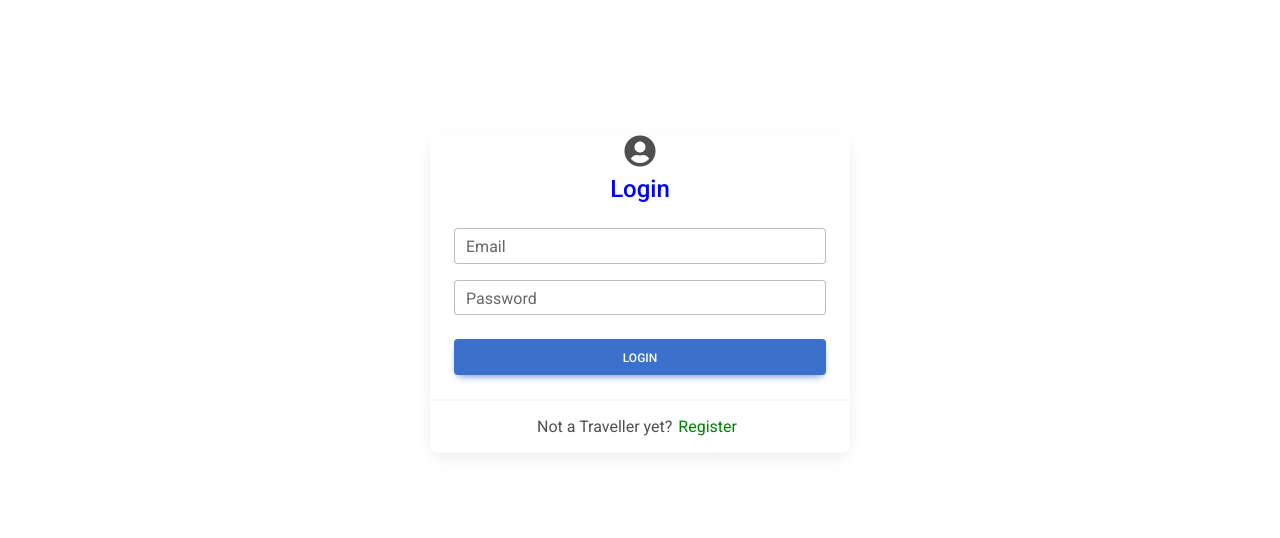
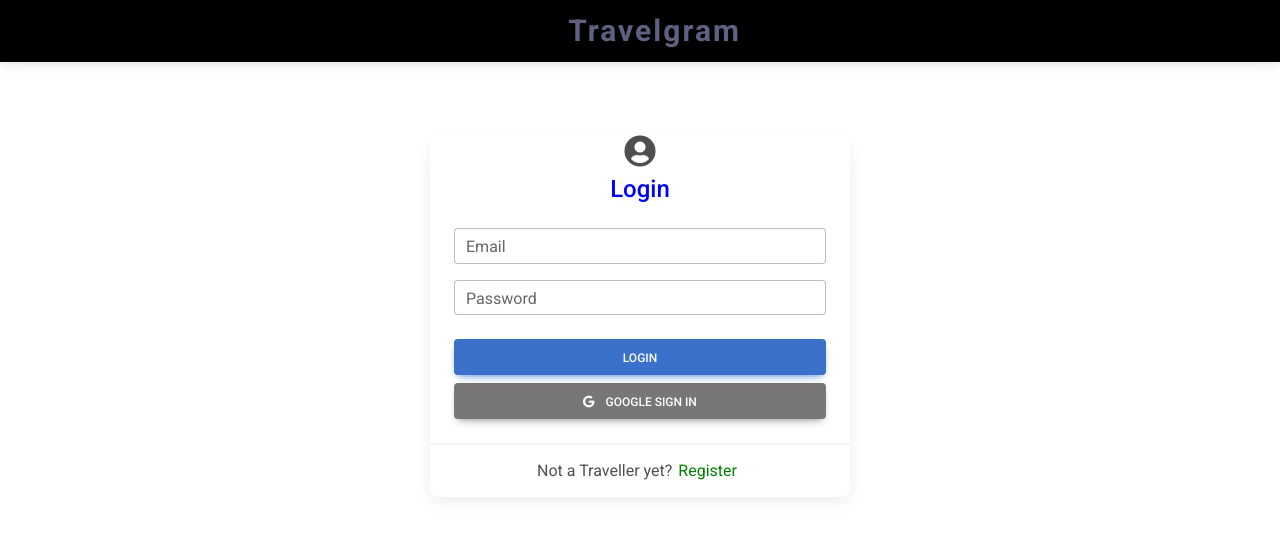
Before and after one commit to mayurkanade44/Travelgram, a React (Create React App) app in the folder client/: page /login in a window 1280 px wide. Shown: the top 538 px of the page. Built offline with nearby package versions, Linux system fonts and the light colour scheme.

Commit message:
navbar added

```diff
--- a/client/src/App.js
+++ b/client/src/App.js
@@ -4,18 +4,19 @@
 
 import { BrowserRouter as Router, Routes, Route } from "react-router-dom";
 import { Home, Login } from "./pages";
+import { Navbar } from "./components";
 
 function App() {
   return (
     <div className="App">
       <ToastContainer position="top-center" />
       <Router>
+      <Navbar />
         <Routes>
-          <Route path="/login" element={<Login/>}/>
-          <Route path="/home" element={<Home/>}/>
+          <Route path="/login" element={<Login />} />
+          <Route path="/home" element={<Home />} />
         </Routes>
       </Router>
-
     </div>
   );
 }
--- /dev/null
+++ b/client/src/components/Navbar.jsx
@@ -0,0 +1,82 @@
+import {
+  MDBNavbar,
+  MDBContainer,
+  MDBIcon,
+  MDBNavbarNav,
+  MDBNavbarItem,
+  MDBNavbarToggler,
+  MDBCollapse,
+  MDBNavbarBrand,
+} from "mdb-react-ui-kit";
+import { useState } from "react";
+import { useSelector, useDispatch } from "react-redux";
+import { Link } from "react-router-dom";
+import { logout } from "../redux/userSlice";
+
+const Navbar = () => {
+  const { user } = useSelector((store) => store.user);
+  const dispatch = useDispatch();
+  const [show, setShow] = useState(false);
+
+  return (
+    <MDBNavbar fixed="top" expand="lg" style={{ backgroundColor: "black" }}>
+      <MDBContainer>
+        <MDBNavbarBrand href="/" style={{ color: "black", fontSize: "22px" }}>
+          T
+        </MDBNavbarBrand>
+        <MDBNavbarToggler
+          type="button"
+          aria-expanded="false"
+          aria-label="Toogle navigation"
+          onClick={() => setShow(!show)}
+          style={{ color: "#606080" }}
+        >
+          <MDBIcon icon="bars" fas />
+        </MDBNavbarToggler>
+        <MDBCollapse show={show} navbar className="justify-content-center">
+          <MDBNavbarNav fullWidth={false} className="mb-2 mb-lg-0">
+            {user && (
+              <>
+                <MDBNavbarItem>
+                  <Link to="/home">
+                    <p className="header-text">Home</p>
+                  </Link>
+                </MDBNavbarItem>
+                <MDBNavbarItem>
+                  <Link to="/addTravel">
+                    <p className="header-text">Add Travel</p>
+                  </Link>
+                </MDBNavbarItem>
+              </>
+            )}
+            <MDBNavbarItem>
+              <Link to="/home">
+                <p className="user-brand">Travelgram</p>
+              </Link>
+            </MDBNavbarItem>
+            {user && (
+              <>
+                <MDBNavbarItem>
+                  <Link to="/dashboard">
+                    <p className="header-text" style={{ marginLeft: 50 }}>
+                      Dashboard
+                    </p>
+                  </Link>
+                </MDBNavbarItem>
+                <MDBNavbarItem>
+                  <button
+                    style={{ background: "transparent", border: "transparent" }}
+                    onClick={() => dispatch(logout())}
+                  >
+                    <p className="header-text">Logout</p>
+                  </button>
+                </MDBNavbarItem>
+              </>
+            )}
+          </MDBNavbarNav>
+        </MDBCollapse>
+      </MDBContainer>
+    </MDBNavbar>
+  );
+};
+export default Navbar;
--- a/client/src/components/index.js
+++ b/client/src/components/index.js
@@ -1,3 +1,5 @@
 import InputRow from "./InputRow";
+import Navbar from "./Navbar";
 
-export { InputRow };
+
+export { InputRow, Navbar };
--- a/client/src/index.css
+++ b/client/src/index.css
@@ -10,10 +10,31 @@
     monospace;
 }
 
+.user-brand {
+  color: #606080;
+  font-weight: 700 !important;
+  font-size: 30px;
+  letter-spacing: 2px;
+  margin: 12px 20px;
+}
+
+.brand {
+}
 
 .member-btn {
-    background: transparent;
-    border: transparent;
-    color: green;
-    cursor: pointer;
-  }
+  background: transparent;
+  border: transparent;
+  color: green;
+  cursor: pointer;
+}
+
+.header-text {
+  color: white;
+  font-size: 19px;
+  font-weight: 200;
+  margin-top: 22px;
+  margin-right: 50px;
+}
+.header-text:hover {
+  color: yellow;
+}
--- a/client/src/pages/Login.jsx
+++ b/client/src/pages/Login.jsx
@@ -144,7 +144,7 @@
               </MDBBtn>
             </div>
           </MDBValidation>
-          {/* <GoogleLogin
+          <GoogleLogin
             clientId="311111338521-kdqu8fqai09mbdba8qon5obu8d50ihk5.apps.googleusercontent.com"
             render={(renderProps) => (
               <MDBBtn
@@ -160,7 +160,7 @@
             onSuccess={googleSuccess}
             onFailure={googleFailure}
             cookiePolicy="single_host_origin"
-          /> */}
+          />
         </MDBCardBody>
         <MDBCardFooter>
           {isMember ? "Not a Traveller yet?" : "Already a Traveller?"}
--- a/client/src/redux/userSlice.jsx
+++ b/client/src/redux/userSlice.jsx
@@ -44,6 +44,12 @@
 const userSlice = createSlice({
   name: "user",
   initialState,
+  reducers: {
+    logout: (state) => {
+      state.user = null;
+      localStorage.removeItem("user");
+    },
+  },
   extraReducers: {
     [login.pending]: (state) => {
       state.loading = true;
@@ -90,3 +96,4 @@
 });
 
 export default userSlice.reducer;
+export const { logout } = userSlice.actions;
```
Also changed, not shown: client/src/index.js (+7 -7 lines).
